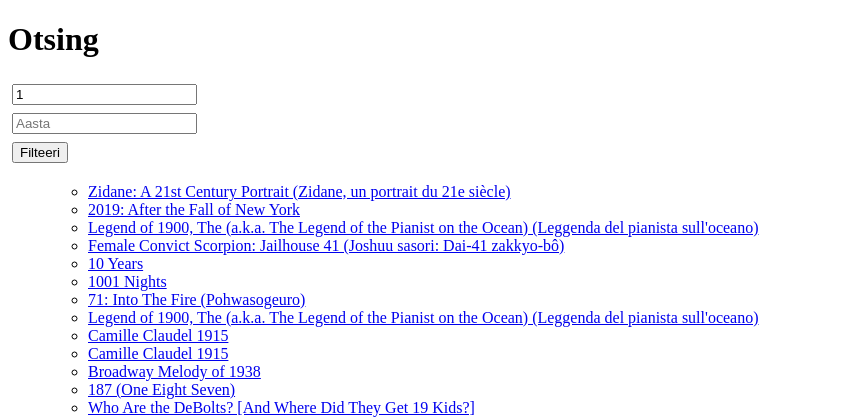
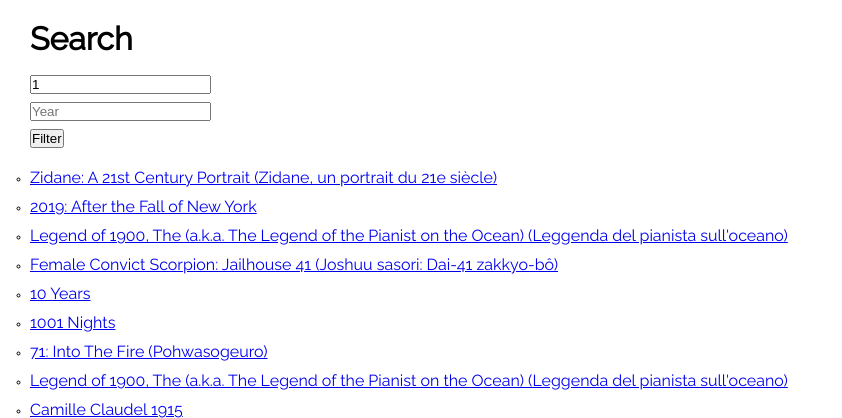
Before and after one commit to KaroliinaPilden/bookstore, a PHP site: page /?title=1 in a window 1280 px wide. Shown: the top 418 px of the page, without its empty margins (0-842 px from the left). Run offline with PHP 8.4, Linux system fonts and the light colour scheme; data comes from the database, SQL or seed files in the repository; data that the repository does not hold is empty.

Commit message:
Update index.php

```diff
--- a/index.php
+++ b/index.php
@@ -16,15 +16,16 @@ $year = $_GET['year'];
     <meta name="viewport" content="width=device-width, initial-scale=1.0">
     <meta http-equiv="X-UA-Compatible" content="ie=edge">
     <title>Nimistu</title>
+    <link rel="stylesheet" href="style.css">
 </head>
 <body>
-    <h1>Otsing</h1>
+    <h3>Search</h3>
     <form action="index.php" method="get">
-        <input type="text" name="title" placeholder="Pealkiri" value='<?=$title;?>' style="margin: 4px">
+        <input type="text" name="title" placeholder="Title" value='<?=$title;?>' style="margin-top: 8px;">
         <br>
-        <input type="text" name="year" placeholder="Aasta" value='<?=$year;?>'style="margin: 4px">
+        <input type="text" name="year" placeholder="Year" value='<?=$year;?>' style="margin-top: 8px;">
         <br>
-        <input type="submit" value="Filteeri" style="margin: 4px">
+        <input type="submit" value="Filter" style="margin-top: 8px;">
     </form>
     <ul>
 
```
